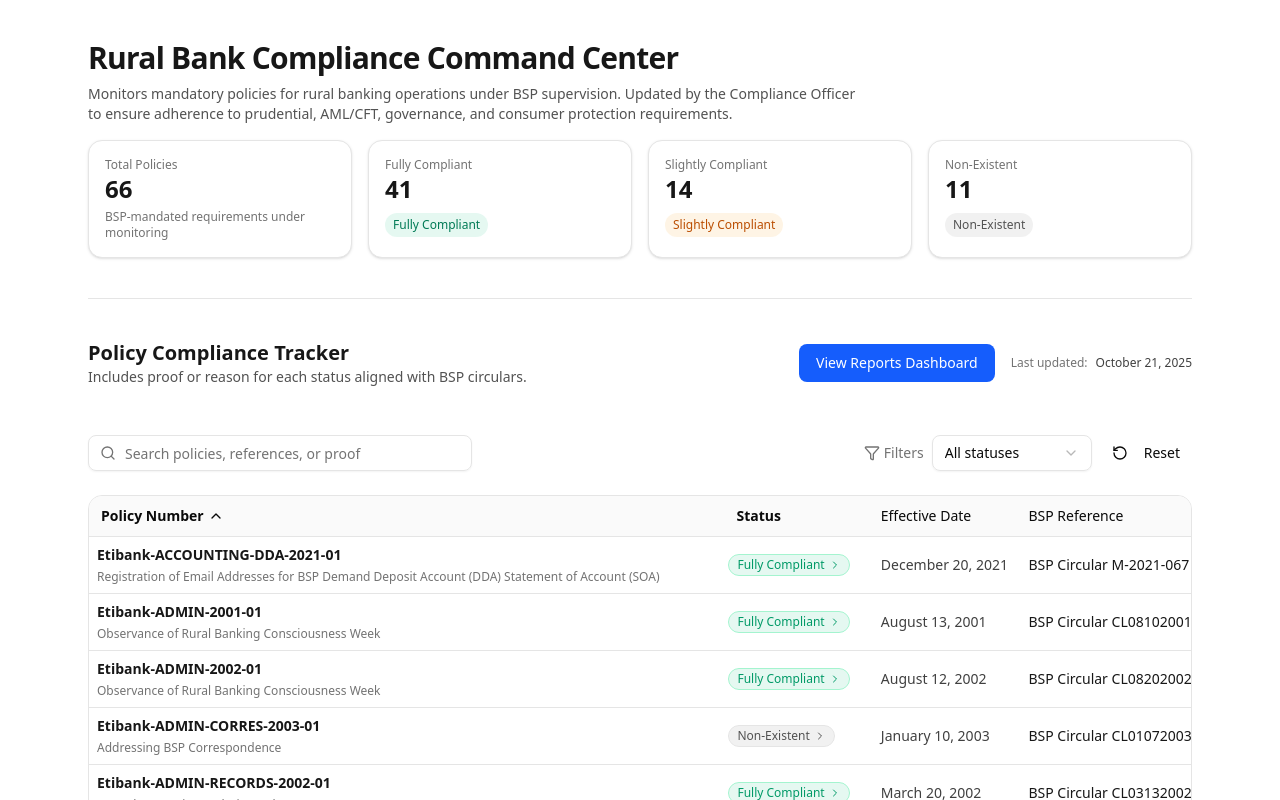
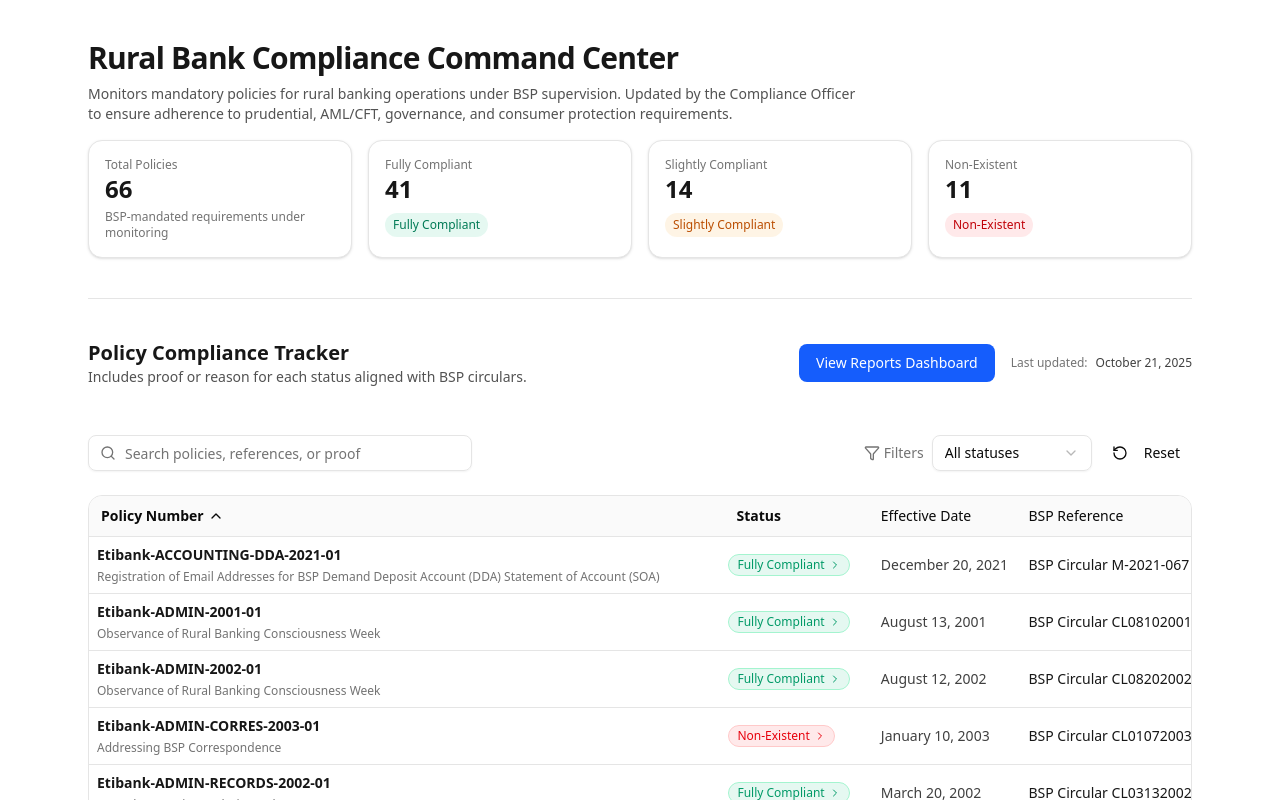
Before and after one commit to japhetvance/bsp_regulations, a Next.js app: page / in a window 1280 px wide. Shown: the top 800 px of the page. Built offline with nearby package versions, Linux system fonts and the light colour scheme.

Commit message:
fix: update status colors for "Non-Existent" policy in Compliance Dashboard and StatusBadge components

```diff
--- a/app/page.tsx
+++ b/app/page.tsx
@@ -62,7 +62,7 @@
 const STATUS_COLORS: Record<PolicyStatus, string> = {
   "Fully Compliant": "bg-emerald-500/10 text-emerald-700 border-emerald-200",
   "Slightly Compliant": "bg-amber-500/10 text-amber-700 border-amber-200",
-  "Non-Existent": "bg-neutral-500/10 text-neutral-600 border-neutral-200",
+  "Non-Existent": "bg-red-500/10 text-red-700 border-red-200",
 };
 
 export default async function ComplianceDashboard() {
--- a/components/status-badge.tsx
+++ b/components/status-badge.tsx
@@ -9,7 +9,7 @@
 const STATUS_VARIANTS: Record<string, string> = {
   "fully compliant": "bg-emerald-500/10 text-emerald-600 border-emerald-200",
   "slightly compliant": "bg-amber-500/10 text-amber-600 border-amber-200",
-  "non-existent": "bg-neutral-500/10 text-neutral-600 border-neutral-200",
+  "non-existent": "bg-red-500/10 text-red-600 border-red-200",
 };
 
 export type PolicyStatus = "Fully Compliant" | "Slightly Compliant" | "Non-Existent";
@@ -21,7 +21,8 @@
 }
 
 export function StatusBadge({ status, onClick, isExpanded }: StatusBadgeProps) {
-  const variant = STATUS_VARIANTS[status.toLowerCase()] ?? STATUS_VARIANTS.outdated;
+  const normalizedStatus = status.toLowerCase();
+  const variant = STATUS_VARIANTS[normalizedStatus] ?? STATUS_VARIANTS["non-existent"];
   const isInteractive = typeof onClick === "function";
 
   if (isInteractive) {
@@ -40,7 +41,9 @@
           className="flex items-center gap-1 outline-none"
           aria-expanded={isExpanded}
         >
-          <span>{status}</span>
+          <span>
+            {normalizedStatus === "non-existent" ? "Non-Existent" : status}
+          </span>
           {isExpanded ? (
             <ChevronDown className="h-3 w-3" aria-hidden="true" />
           ) : (
@@ -51,5 +54,9 @@
     );
   }
 
-  return <Badge className={cn("capitalize border", variant)}>{status}</Badge>;
+  return (
+    <Badge className={cn("capitalize border", variant)}>
+      {normalizedStatus === "non-existent" ? "Non-Existent" : status}
+    </Badge>
+  );
 }
```
